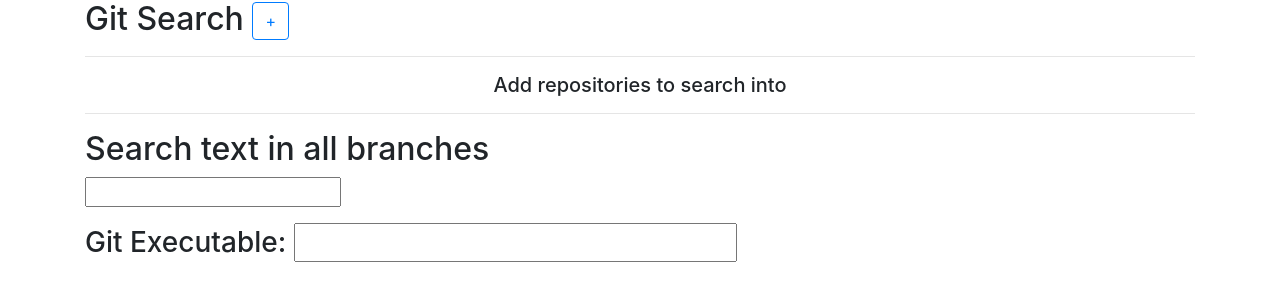
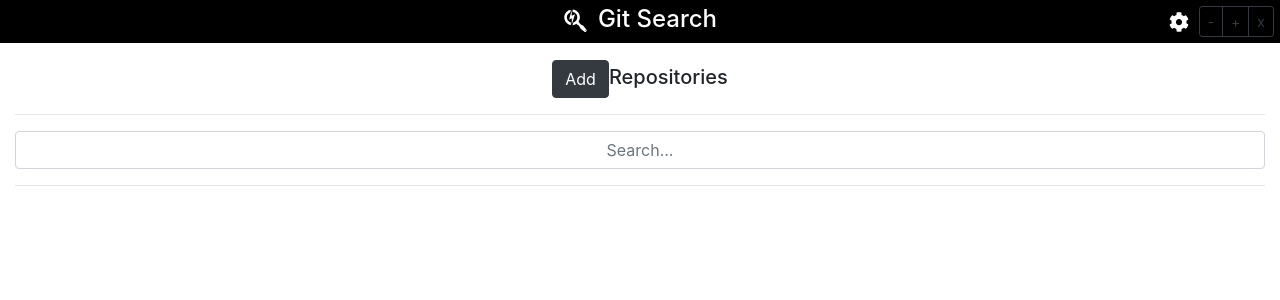
Before and after one commit to GaetanoPiazzolla/git-search, a React (Create React App) app: page / in a window 1280 px wide. Shown: the top 300 px of the page. Built offline with nearby package versions, Linux system fonts and the light colour scheme.

Commit message:
graphics

```diff
--- a/electron-starter.js
+++ b/electron-starter.js
@@ -14,7 +14,7 @@ let mainWindow;
 function createWindow() {
     // Create the browser window.
     mainWindow = new BrowserWindow({
-        width: 800, height: 600, webPreferences: {
+        width: 800, height: 600, frame: false, webPreferences: {
             nodeIntegration: true, preload: path.join(__dirname, 'preload.js'),
             nodeIntegration: true,
             enableRemoteModule: true
--- a/package.json
+++ b/package.json
@@ -11,6 +11,7 @@
     "react": "^16.1.1",
     "react-bootstrap": "^1.3.0",
     "react-dom": "^16.1.1",
+    "react-icons": "^3.11.0",
     "react-scripts": "^3.4.3",
     "slash": "^3.0.0"
   },
--- a/public/index.html
+++ b/public/index.html
@@ -24,7 +24,7 @@
       work correctly both with client-side routing and a non-root public URL.
       Learn how to configure a non-root public URL by running `npm run build`.
     -->
-    <title>React App</title>
+    <title>Git Search</title>
   </head>
   <body>
     <noscript>You need to enable JavaScript to run this app.</noscript>
--- a/src/App.css
+++ b/src/App.css
@@ -1,38 +1,32 @@
-.App {
+#title-bar {
+  -webkit-app-region: drag;
+  height: 60px;
   text-align: center;
+  line-height: 40px;
+  vertical-align: middle;
+  margin:0;
+  cursor:pointer;
 }
 
-.App-logo {
-  height: 40vmin;
-  pointer-events: none;
+#title {
+  position: fixed;
+  top: 0;
+  text-align: center;
+  right: 0;
+  left: 0;
+  margin-right: auto;
+  margin-left: auto;
+  background-color: black;
+  color:white;
+  border-bottom: 1px solid black;
+  z-index: 1000;
+
 }
 
-@media (prefers-reduced-motion: no-preference) {
-  .App-logo {
-    animation: App-logo-spin infinite 20s linear;
-  }
+#title-bar-btns {
+  -webkit-app-region: no-drag;
+  position: fixed;
+  top: 0px;
+  right: 6px;
+  z-index: 1001;
 }
-
-.App-header {
-  background-color: #282c34;
-  min-height: 100vh;
-  display: flex;
-  flex-direction: column;
-  align-items: center;
-  justify-content: center;
-  font-size: calc(10px + 2vmin);
-  color: white;
-}
-
-.App-link {
-  color: #61dafb;
-}
-
-@keyframes App-logo-spin {
-  from {
-    transform: rotate(0deg);
-  }
-  to {
-    transform: rotate(360deg);
-  }
-}
--- a/src/App.js
+++ b/src/App.js
@@ -1,19 +1,23 @@
-import React from 'react';
+import React, {useState} from 'react';
+
 import './App.css';
+import Utils from './scripts'
 
-import Utils from './scripts'
 import Button from 'react-bootstrap/Button';
+import InputGroup from 'react-bootstrap/InputGroup'
+import FormControl from 'react-bootstrap/FormControl'
 import Container from "react-bootstrap/Container";
 import Alert from "react-bootstrap/Alert";
-import ListGroup from "react-bootstrap/ListGroup";
 import Col from "react-bootstrap/Col";
 import Row from "react-bootstrap/Row";
 import OverlayTrigger from "react-bootstrap/OverlayTrigger";
 import Tooltip from "react-bootstrap/Tooltip";
+import Header from "./Header";
+import ReactPaginate from 'react-paginate';
+
 
 const exec = window?.exported?.exec;
 const dialog = window?.exported?.dialog;
-
 
 class App extends React.Component {
 
@@ -32,7 +36,7 @@ class App extends React.Component {
 
         let bashPath = '\"C:\\Program Files\\Git\\bin\\sh.exe\"';
 
-        var selectRepoFolder = () => {
+        let selectRepoFolder = () => {
 
             dialog.showOpenDialog({properties: ['openDirectory', 'multiSelections']}).then((args) => {
                 console.log(args);
@@ -70,6 +74,13 @@ class App extends React.Component {
             this.setState({searchString: event.target.value});
         };
 
+        let removeRepo = (dir) => {
+            let newDirs = this.state.directories.filter((dirIn) => {
+                return dirIn !== dir
+            });
+            this.setState(() => ({directories: newDirs}));
+        };
+
         let search = (e) => {
             if ((e.key === 'Enter') && this.state.searchString) {
 
@@ -77,10 +88,9 @@ class App extends React.Component {
 
                 exec(bashPath + ' --login -c \" cd ""' + this.state.directories[0].repositoryPath + '"" && git branch -a | tr -d \\* | sed \'/->/d\' | xargs git grep -n -I ""' + this.state.searchString + '""', (error, stdout, stderr) => {
                     if (stderr) {
-                        this.setState(() => ({
-                            errorRepository: stderr,
-                            outputRepository: ''
-                        }));
+
+                        //TODO
+
                     } else {
 
                         let lines = stdout.split('\n');
@@ -89,7 +99,7 @@ class App extends React.Component {
                             let tokens = line.split(':');
                             tokens.pop();
                             return tokens.join(':');
-                        })
+                        });
 
                         this.setState(() => ({
                             lines: lines
@@ -99,40 +109,19 @@ class App extends React.Component {
             }
         };
 
-        let getElement = (dir) => {
-            return (<OverlayTrigger
-                key={dir}
-                placement='bottom'
-                overlay={
-                    <Tooltip id={`tooltip-${dir}`}>
-                        <strong style={{color: dir.error ? 'red' : 'green'}}>{dir.gitRemote || dir.error}</strong>
-                    </Tooltip>
-                }
-            >
-                <Alert
-                    variant={(() => (dir.error ? 'danger' : 'success'))()}>{dir.repositoryPath}</Alert>
-            </OverlayTrigger>)
-        };
+        let renderDirectories = () => {
 
-        return (
+            if (this.state.directories)
 
-            <Container>
-                <div>
-                    <h2>Git Search <Button variant="outline-primary" id="selectFolderButton"
-                                           onClick={selectRepoFolder}>+</Button></h2>
-                    <hr/>
-                    {
-                        !this.state.directories &&
-                        <h5 style={{textAlign: 'center'}}>Add repositories to search into</h5>
-                    }
-                    {
-                        this.state.directories &&
+                return (<>
                     <Row>
+
                         <Col md="6">
+
 
                             {
                                 this.state.directories.filter((value, index) => (
-                                        index % 2 === 0)).map(dir => getElement(dir))
+                                    index % 2 === 0 && index < 8)).map(dir => getRepoElement(dir))
                             }
 
                         </Col>
@@ -141,21 +130,81 @@ class App extends React.Component {
 
                             {
                                 this.state.directories.filter((value, index) => (
-                                        index % 2 !== 0)).map(dir => getElement(dir))
+                                    index % 2 !== 0 && index < 8)).map(dir => getRepoElement(dir))
                             }
 
                         </Col>
-                        </Row>
-                    }
-                </div>
 
                         <hr/>
 
+                    </Row>
+                    {
+                        <div><h5 style={{textAlign: 'right'}}>... more</h5></div>
+                    }
+                </>);
+
+        };
+
+        let getLastChars = (path) => {
+            if (path && path.length > 30) {
+                return '...' + path.slice(path.length - 30);
+            } else {
+                return path;
+            }
+        };
+
+        let getRepoElement = (dir) => {
+
+            return (
+                <OverlayTrigger
+                    key={dir}
+                    placement='bottom'
+                    overlay={
+                        <Tooltip id={`tooltip-${dir}`}>
+                            <strong
+                                style={{color: dir.error ? 'red' : 'green'}}>{dir.gitRemote || dir.error}</strong>
+                        </Tooltip>
+                    }
+                >
+                    <Alert style={{whiteSpace: 'nowrap'}} dismissible onClose={() => removeRepo(dir)}
+                           variant={(() => (dir.error ? 'danger' : 'success'))()}>{getLastChars(dir.repositoryPath)}</Alert>
+                </OverlayTrigger>)
+
+        };
+
+        return (
+            <>
+                <Header/>
+
+                <Container fluid>
                     <div>
-                    <h2>Search text in all branches</h2>
-                    <input id="searchText" type="text" value={this.state.searchString} onChange={handleSearchChange}
-                           onKeyPress={search}/>
+
+                        <h5 style={{textAlign: 'center'}}>
+                            <Button id=" selectFolderButton" variant="dark" onClick={selectRepoFolder}>Add</Button>Repositories
+                        </h5>
+                        <hr/>
+
+                        {renderDirectories()}
+
                     </div>
+
+
+                    <div>
+                        <InputGroup className="mb-3">
+                            <FormControl
+                                style={{textAlign: 'center'}}
+                                placeholder="Search..."
+                                aria-label="Username"
+                                aria-describedby="basic-addon1"
+                                type="text"
+                                value={this.state.searchString}
+                                onChange={handleSearchChange}
+                                onKeyPress={search}
+                            />
+                        </InputGroup>
+
+                    </div>
+                    <hr/>
 
                     <ul>
                         {this.state.lines.map((value, index) => {
@@ -163,10 +212,8 @@ class App extends React.Component {
                         })}
                     </ul>
 
-                <div>
-                    <h3>Git Executable: <input type="text" id="bashPath"/></h3>
-                </div>
-            </Container>)
+                </Container>
+            </>)
     }
 }
 
--- /dev/null
+++ b/src/Header.js
@@ -0,0 +1,28 @@
+import ButtonGroup from "react-bootstrap/ButtonGroup";
+import Button from "react-bootstrap/Button";
+import React from "react";
+import {FaCog, FaSearchengin} from "react-icons/fa";
+
+
+class Header extends React.Component {
+
+    render() {
+        return (<div id="title-bar">
+            <div id="title">
+                <h4 style={{verticalAlign: 'middle', marginTop: 5}}>
+                    <FaSearchengin style={{color: 'white', marginRight: 10}} size={25}/>
+                    Git Search</h4>
+            </div>
+            <div id="title-bar-btns">
+                <FaCog style={{color: 'white', marginRight: 10}} size={20}/>
+                <ButtonGroup aria-label="Basic example">
+                    <Button size="sm" variant="outline-dark">-</Button>
+                    <Button size="sm" variant="outline-dark">+</Button>
+                    <Button size="sm" variant="outline-dark">x</Button>
+                </ButtonGroup>
+            </div>
+        </div>);
+    }
+}
+
+export default Header;
```
Also changed, not shown: 1 other file (tests, documents, lock files or other folders). Lines whose indentation alone changed are shown as unchanged.
